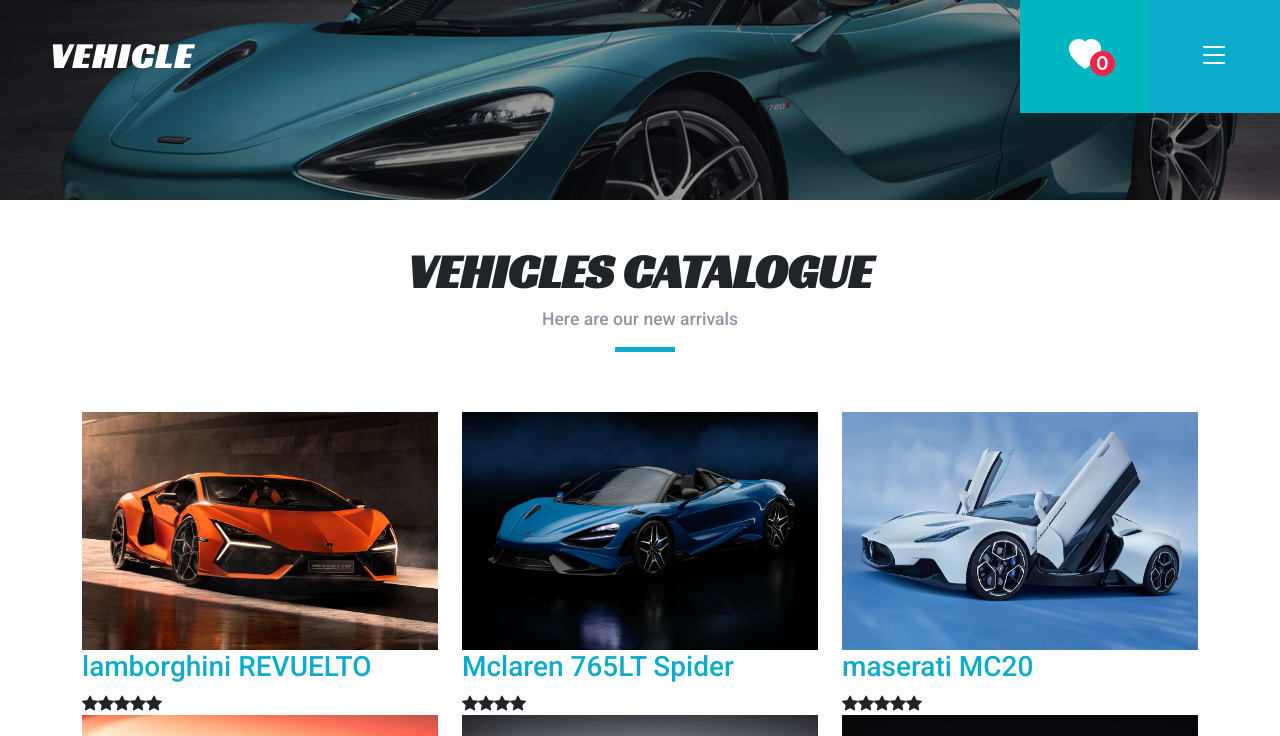
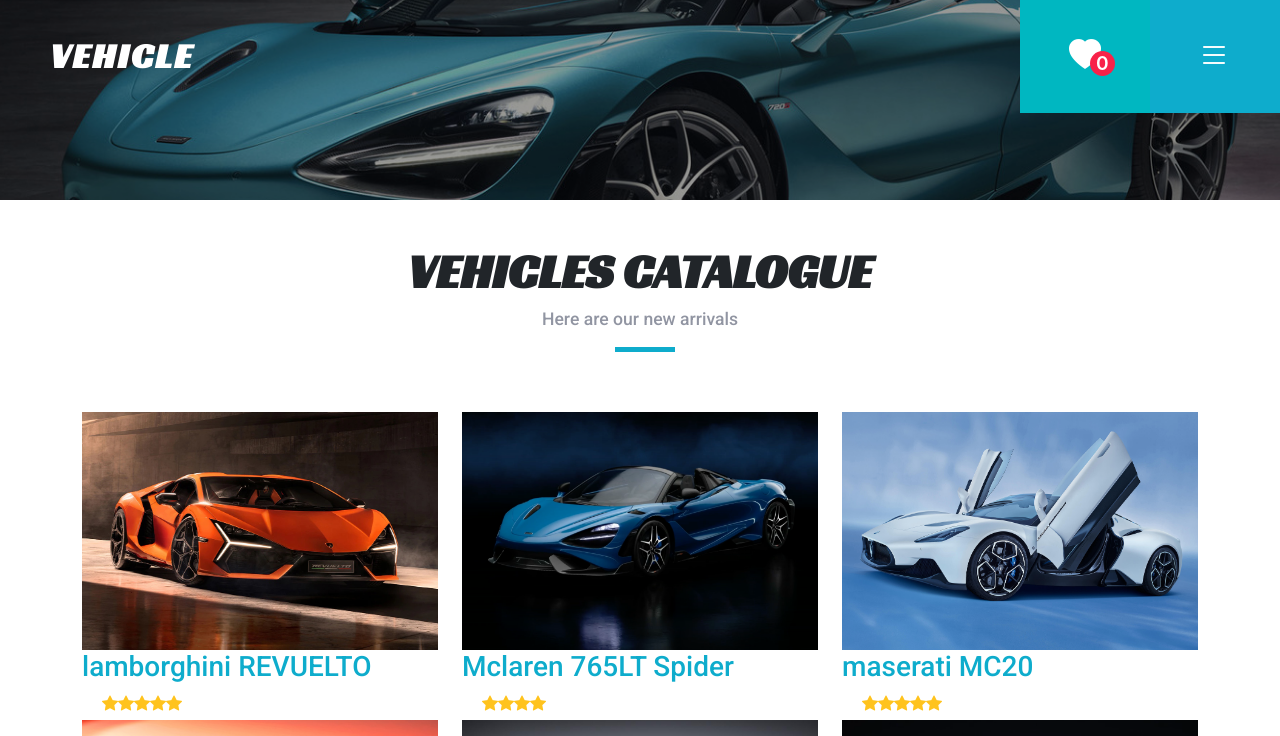
Before and after one commit to AnastasiiaYurchenko/sports-cars, a React (Create React App) app: page /sports-cars/vehicles in a window 1280 px wide. Shown: the top 736 px of the page. Built offline with nearby package versions, Linux system fonts and the light colour scheme.

Commit message:
add styles for stars rating

```diff
--- a/src/components/vehicleRating.css
+++ b/src/components/vehicleRating.css
@@ -0,0 +1,8 @@
+.vehicle .stars{
+    padding: 0 20px;
+    margin-bottom: 5px;
+}
+
+.vehicle .stars i{
+    color: #ffc31d;
+}
```
